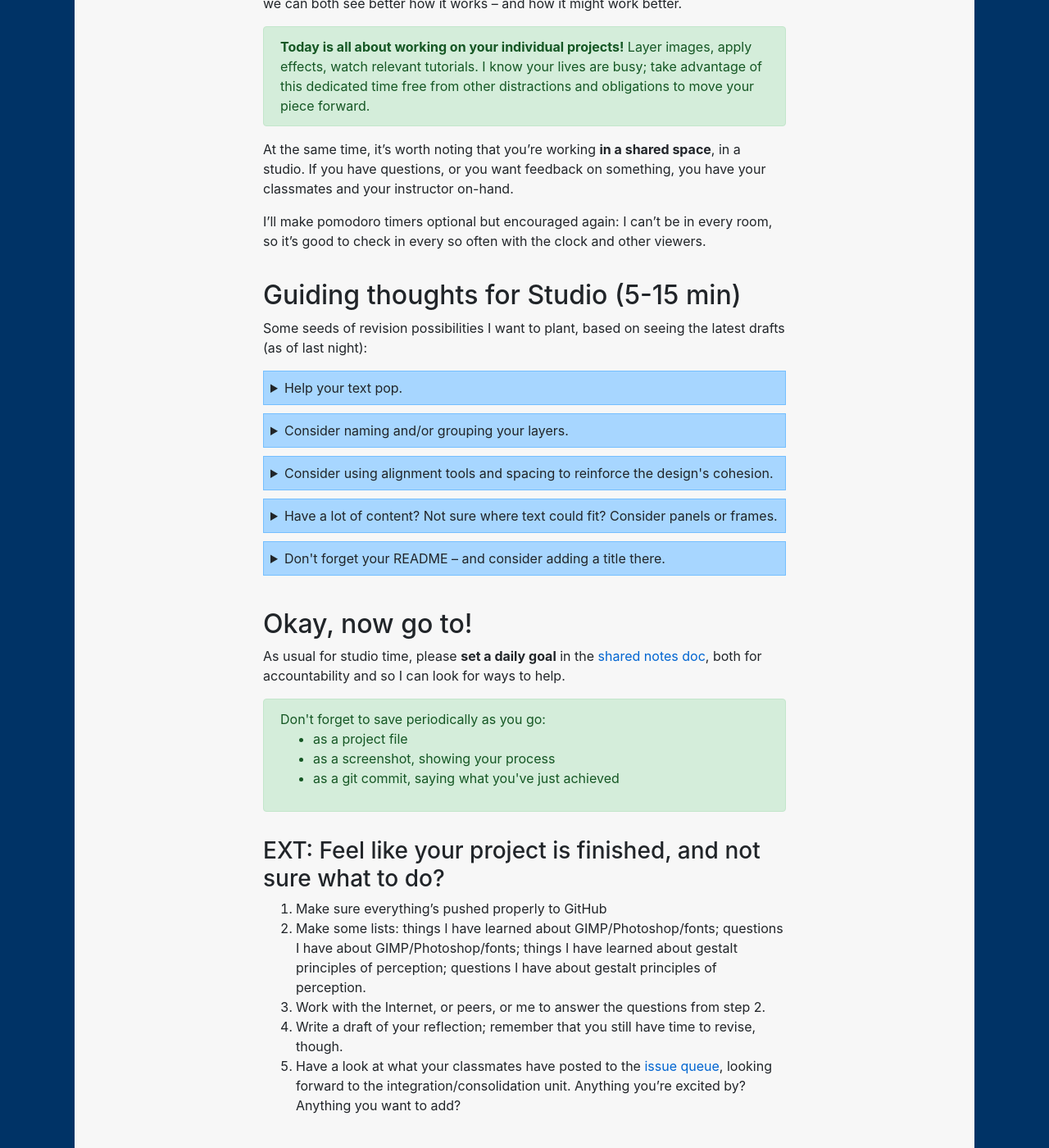
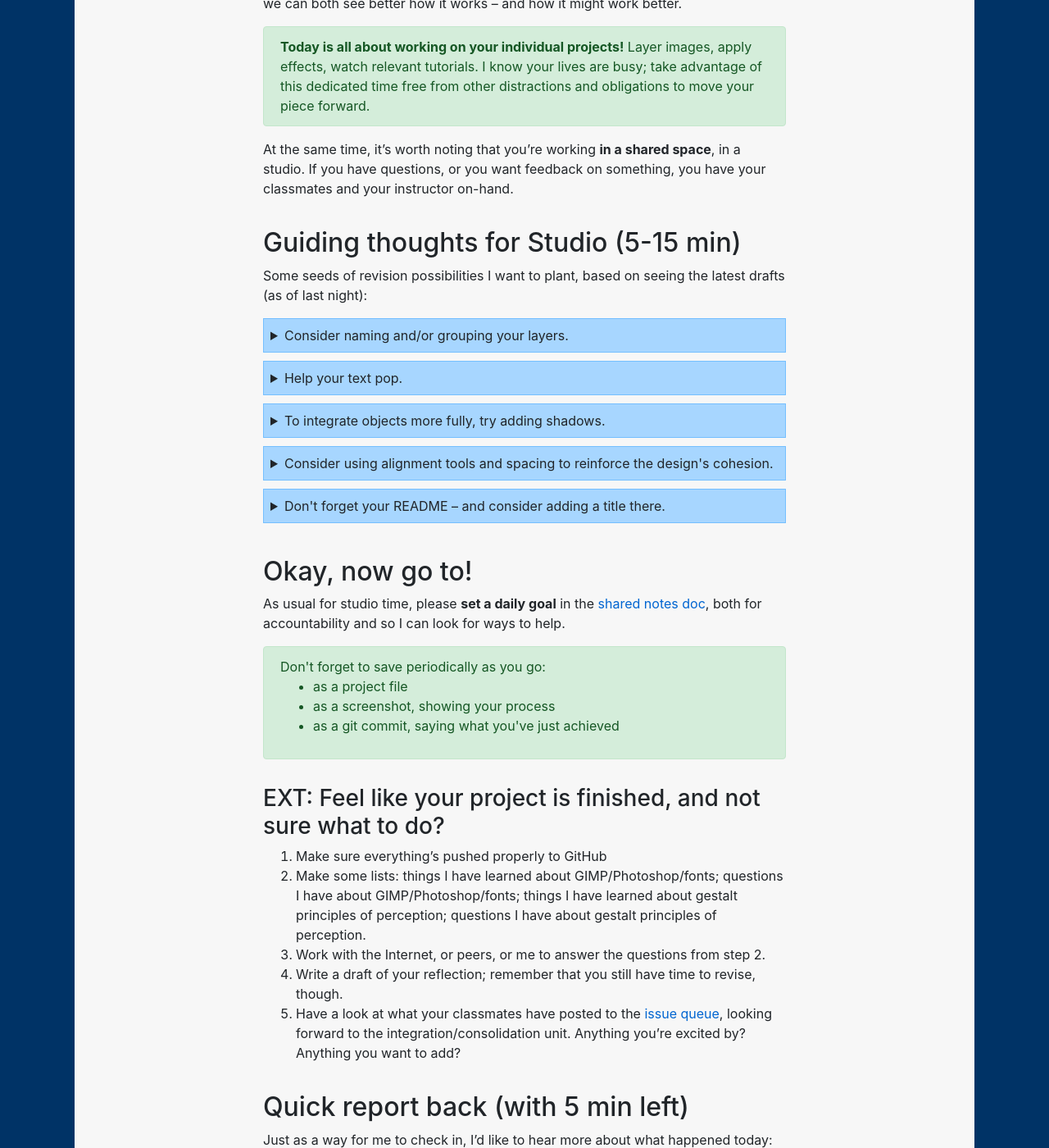
Before and after one commit to benmiller314/cdm2023spring, a Jekyll site: the page built from plans/lesson-14.md, in a window 1280 px wide and 1400 px high, scrolled down 621 px. Shown: the whole window at 82% size. Built offline with Jekyll 4.4.1, drawn with Linux system fonts in a browser that asks for light colours; our own code applies the rules of GitHub Pages for plain Markdown files; some of the changed lines change nothing that is shown.

Commit message:
add shadows, drop frames

```diff
--- a/plans/lesson-14.md
+++ b/plans/lesson-14.md
@@ -22,58 +22,62 @@
 
 At the same time, it's worth noting that you're working **in a shared space**, in a studio. If you have questions, or you want feedback on something, you have your classmates and your instructor on-hand.
 
-I'll make pomodoro timers optional but encouraged again: I can't be in every room, so it's good to check in every so often with the clock and other viewers.
 
 
 ## Guiding thoughts for Studio (5-15 min)
 Some seeds of revision possibilities I want to plant, based on seeing the latest drafts (as of last night):
 
 
-<details> <!-- text vs background -->
-<summary>Help your text pop.</summary>
+<details><summary>Consider naming and/or grouping your layers.</summary>
 
-<p>If you have text on your image, it can be tricky to get it to stand out against the background. Luckily, in a digital medium, we can collaborate with the machine to get some automated help. Play around with drop-shadow, or even the <strong>Xach effect</strong> – a quick-hit combination of highlight and drop-shadow – as explained in <a href="https://www.youtube.com/watch?v=oJiesAV32-8">this tutorial</a>. NB: this works by adding two new layers (a shadow, and a highlight), one of which is masked; you can change the order of layers to affect only the ones you want.</p>
+  GIMP doesn't let you select multiple layers at a time, but there is a workaround: as in PowerPoint, you can group objects (layers) together, and then move (or modify) the group as a unit. See <a href="https://docs.gimp.org/en/gimp-layer-groups.html">docs.gimp.org/en/gimp-layer-groups.html</a>.
 
-<p>There are lots of websites with more advice on drop-shadowing, so I recommend searching around for examples. Some key points:
-  <ul>
-    <li>The goal is contrast, so pick a color that's not too close to your text color – you especially want to change the <em>luminance</em> of the shadow relative to the text. Try giving the brighter color a luminance at least 4.5 times that of the darker color.</li>
-    <li>A little blur works better on image backgrounds than on solid backgrounds where it's more noticeable.</li>
-    <li>Drop-shadow works best on headlines, and less well on body text. If you need it everywhere, try going minimalist.</li>
-  </ul>
-</p>
+  (Photoshop does let you select multiple layers, but it also lets you group them – and it's not a bad idea, both as a shortcut to selection and as a clear visual indication of which layers ought to be affected together.)
 
-<p>Or just reconsider whether that text needs that background. <a href="http://overthinkingdesign.com/2015/01/when-to-use-drop-shadows/" title="including Jason Horst of Piksl Design, whose blog this link points to">Some have argued</a> that drop shadow is a "bandage" for bad design: that the real solution is to rearrange the layout so there's more contrast to begin with. Not always doable, but still: food for thought!</p>
+  Note the opportunity to then further organize your workspace with good naming practices!
+</details>
+
+<details><summary>Help your text pop.</summary>
+
+  <p>If you have text on your image, it can be tricky to get it to stand out against the background. Luckily, in a digital medium, we can collaborate with the machine to get some automated help. Play around with drop-shadow, or even the <strong>Xach effect</strong> – a quick-hit combination of highlight and drop-shadow – as explained in <a href="https://www.youtube.com/watch?v=oJiesAV32-8">this tutorial</a>. NB: this works by adding two new layers (a shadow, and a highlight), one of which is masked; you can change the order of layers to affect only the ones you want.</p>
+
+  <p>There are lots of websites with more advice on drop-shadowing, so I recommend searching around for examples. Some key points:
+    <ul>
+      <li>The goal is contrast, so pick a color that's not too close to your text color – you especially want to change the <em>luminance</em> of the shadow relative to the text. Try giving the brighter color a luminance at least 4.5 times that of the darker color.</li>
+      <li>A little blur works better on image backgrounds than on solid backgrounds where it's more noticeable.</li>
+      <li>Drop-shadow works best on headlines, and less well on body text. If you need it everywhere, try going minimalist.</li>
+    </ul>
+  </p>
+
+  <p>Or just reconsider whether that text needs that background. <a href="http://overthinkingdesign.com/2015/01/when-to-use-drop-shadows/" title="including Jason Horst of Piksl Design, whose blog this link points to">Some have argued</a> that drop shadow is a "bandage" for bad design: that the real solution is to rearrange the layout so there's more contrast to begin with. Not always doable, but still: food for thought!</p>
 
 </details>
 
-<details> <!-- group layers -->
-<summary>Consider naming and/or grouping your layers.</summary>
+<details><summary>To integrate objects more fully, try adding shadows.</summary>
 
-GIMP doesn't let you select multiple layers at a time, but there is a workaround: as in PowerPoint, you can group objects (layers) together, and then move (or modify) the group as a unit. See <a href="https://docs.gimp.org/en/gimp-layer-groups.html">docs.gimp.org/en/gimp-layer-groups.html</a>.
+  <p>Without shadows, objects and images brought in as layers can sometimes feel two-dimensional, floating over the scene (or stuck onto it) rather than inside of it. Sometimes that's exactly what you want! But if you're going for the illusion that people or objects are in the same space, slanting shadows that react as if to a shared light source can add a great deal of polish and realism.)</p>
 
-(Photoshop does let you select multiple layers, but it also lets you group them – and it's not a bad idea, both as a shortcut to selection and as a clear visual indication of which layers ought to be affected together.)
+  <p>Both GIMP and Photoshop come with automated drop-shadow effects, but depending on what you're trying to add, you'll get the best customization if you create a copy of your object to manipulate: painting it black, free-transforming it to the desired angle, and adding both blur and a gradient fade. I've found some good video tutorials for <a href="https://daviesmediadesign.com/project/create-a-realistic-shadow-for-objects-in-gimp/">creating realistic shadows in GIMP</a> and <a href="https://www.youtube.com/watch?v=5TuhBcN9k8w">creating realistic shadows in Photoshop</a>.</p>
 
-Note the opportunity to then further organize your workspace with good naming practices!
+  <p>And if you're trying to add text to a curved surface, you might be interested in related tutorials <a href="https://www.youtube.com/watch?v=Eg10xTOcrCM" title="Adding a label to a cylinder or can from Eli Afram's GIMP channel">in GIMP</a> and in <a href="https://www.youtube.com/watch?v=B0oqxV_lvf4" title="How to wrap text around a cylinder from 2 Minute Photoshop channel">Photoshop</a>.</p>
 </details>
 
-<details> <!-- Gestalt! it's good for UX -->
-<summary>Consider using alignment tools and spacing to reinforce the design's cohesion.</summary>
 
-<p>As you remember from the reading on <a href="https://www.smashingmagazine.com/2014/03/design-principles-visual-perception-and-the-principles-of-gestalt/">gestalt psychology of perception</a>, when objects' edges align, most viewers will treat them as related; if they're not quite aligned, that feeling of not-quite-rightness may seep into viewers' first impressions of the design.</p>
+<details><summary>Consider using alignment tools and spacing to reinforce the design's cohesion.</summary>
 
-<p>Both GIMP and Photoshop offer tools for aligning objects – which, in this context, usually means aligning layers. Here's the official <a href="https://docs.gimp.org/en/gimp-tool-align.html">GIMP documentation</a> and an <a title="which may share your frustrations" href="https://thegimptutorials.com/how-to-align-layers">outside tutorial</a>, plus the corresponding <a href="https://helpx.adobe.com/photoshop/using/aligning-layers.html">Photoshop documentation</a> and an <a href="https://jkost.com/blog/2021/10/align-and-distribute-layers-in-photoshop.html">outside tutorial there</a>, too, for good measure.</p>
+  <p>As you remember from the reading on <a href="https://www.smashingmagazine.com/2014/03/design-principles-visual-perception-and-the-principles-of-gestalt/">gestalt psychology of perception</a>, when objects' edges align, most viewers will treat them as related; if they're close-but-not-quite aligned, that feeling of not-quite-rightness may seep into viewers' first impressions of the design. (Note that this applies to symmetry, too: you can center or distribute things along a horizontal or vertical axis, and not just relative to the overall canvas.</p>
+
+  <p>Both GIMP and Photoshop offer tools for aligning or distributing objects – which, in this context, usually means aligning <em>layers</em>. Here's the official <a href="https://docs.gimp.org/en/gimp-tool-align.html">GIMP documentation</a> and an <a title="which may share your frustrations" href="https://thegimptutorials.com/how-to-align-layers">outside tutorial</a>, plus the corresponding <a href="https://helpx.adobe.com/photoshop/using/aligning-layers.html">Photoshop documentation</a> and an <a href="https://jkost.com/blog/2021/10/align-and-distribute-layers-in-photoshop.html">outside tutorial there</a>, too, for good measure.</p>
 </details>
 
-<details> <!-- panels, gestalt -->
-<summary>Have a lot of content? Not sure where text could fit? Consider panels or frames.</summary>
+<!-- <details><summary>Have a lot of content? Not sure where text could fit? Consider panels or frames.</summary>
 
-<p>This is related to the Gestalt <a href="https://www.smashingmagazine.com/2014/03/design-principles-visual-perception-and-the-principles-of-gestalt/#common-regions:~:text=%E2%80%9CElements%20are%20perceived%20as%20part%20of%20a%20group%20if%20they%20are%20located%20within%20the%20same%20closed%20region.%E2%80%9D">principle of common regions</a>. Much as a comic strip uses boxes to indicate a sequence of connected moments in time, you can divide your canvas into distinct areas, which can provide breath and space while preserving movement. There are several ways to define your areas: with distinct blocks of background image, color, or pattern; with a semi-opaque layer of white or black, acting like frosted glass over the layer below; or with positive-space images that cut between one chunk of the image and another.</p>
+  <p>This is related to the Gestalt <a href="https://www.smashingmagazine.com/2014/03/design-principles-visual-perception-and-the-principles-of-gestalt/#common-regions:~:text=%E2%80%9CElements%20are%20perceived%20as%20part%20of%20a%20group%20if%20they%20are%20located%20within%20the%20same%20closed%20region.%E2%80%9D">principle of common regions</a>. Much as a comic strip uses boxes to indicate a sequence of connected moments in time, you can divide your canvas into distinct areas, which can provide breath and space while preserving movement. There are several ways to define your areas: with distinct blocks of background image, color, or pattern; with a semi-opaque layer of white or black, acting like frosted glass over the layer below; or with positive-space images that cut between one chunk of the image and another.</p>
 
-<p>The same approach can also give you the effect of a museum poster, where the main image is framed as a single panel, with an off-image description delineated by a full-width rectangle (or full height, for a sidebar) of contrasting background. (Solid white or solid black often work well to signal "I'm not the image.") This technique can be useful for adding a clarifying slogan or title to an image, without messing up your existing design hierarchy.</p>
+  <p>The same approach can also give you the effect of a museum poster, where the main image is framed as a single panel, with an off-image description delineated by a full-width rectangle (or full height, for a sidebar) of contrasting background. (Solid white or solid black often work well to signal "I'm not the image.") This technique can be useful for adding a clarifying slogan or title to an image, without messing up your existing design hierarchy.</p>
 
-<figure><img src="https://ctl.s6img.com/society6/img/UBgJ7V-HVB_yaJ_z3jEuYwf2Hlo/w_700/posters/top/~artwork,fw_2718,fh_3618,fy_-3,iw_2718,ih_3623/s6-original-art-uploads/society6/uploads/misc/a5494e8a55c24a1090059d40a7ba40c3/~~/vincent-van-gogh-art-exhibition3045631-posters.jpg?wait=0&attempt=0" alt="Van Gogh at Arles, 1984 Met Museum: poster with text outside the image on plain white background"><figcaption>My parents totally had this poster in the 1980s. Apparently they're being <a href="https://society6.com/product/vincent-van-gogh-art-exhibition3045631_poster">reprinted now</a> for some reason?</figcaption></figure>
-
-</details>
+  <figure><img src="https://ctl.s6img.com/society6/img/UBgJ7V-HVB_yaJ_z3jEuYwf2Hlo/w_700/posters/top/~artwork,fw_2718,fh_3618,fy_-3,iw_2718,ih_3623/s6-original-art-uploads/society6/uploads/misc/a5494e8a55c24a1090059d40a7ba40c3/~~/vincent-van-gogh-art-exhibition3045631-posters.jpg?wait=0&attempt=0" alt="Van Gogh at Arles, 1984 Met Museum: poster with text outside the image on plain white background"><figcaption>My parents totally had this poster in the 1980s. Apparently they're being <a href="https://society6.com/product/vincent-van-gogh-art-exhibition3045631_poster">reprinted now</a> for some reason?</figcaption></figure>
+</details> -->
 
 <!-- <details><summary>Consider pointing viewers toward a follow-up.</summary>
 
@@ -86,14 +90,13 @@
 
 <details><summary>Don't forget your README – and consider adding a title there.</summary>
 
-A title can provide a context, a clue, a genre, a commentary; it can add an extra layer to viewer expectations. What will you call your collage?
+  <p>A title can provide a context, a clue, a genre, a commentary; it can add an extra layer to viewer expectations. What will you call your collage?</p>
 
-Not sure where a title would go? Think of placards in museums: alongside the image is pretty common. You can put the title in your README. Sometimes the title is obvious from the image itself; sometimes it's not. Likewise, ad campaigns often have titles, even if they're not referred to in the ads themselves.
+  <p>Not sure where a title would go? Think of placards in museums: alongside the image is pretty common. You can put the title in your README. Sometimes the title is obvious from the image itself; sometimes it's not. Likewise, ad campaigns often have titles, even if they're not referred to in the ads themselves.</p>
 </details>
 
 
-<!-- <details>
-<summary>Articulate permissions.</summary>
+<!-- <details><summary>Articulate permissions.</summary>
 
 If you're using images you didn't make yourself, be sure to include enough information to recover where it came from: a direct link to the image and to the specific license (if there is one) is ideal. Where to do this? Ideally, somewhere small in the image file itself: along a border, say, in a 10-point font. If you have a lot of images, and can't fit the credits on your image even with a small font, you can instead link to a file in your repository. Link shorteners, like ow.ly and bit.ly, will help here.
 
@@ -101,8 +104,7 @@
 </details>
 
 
-<details> <!-- pixellation
-<summary>Remember that scaling down is easier than scaling up</summary>
+<details><summary>Remember that scaling down is easier than scaling up</summary>
 
 <p>We talked about this a bit at the start of the unit, but it may bear repeating: both GIMP and Photoshop deal primarily in pixels, not vectors. (For vector graphics, try Inkscape and Adobe Illustrator.) So when you scale down an image or text, the software throws away the pixels it no longer needs; but if you then scale back up, it has to guess about what could fill in the gaps, and usually you'll get a blocky, pixellated appearance. Unless you're going for a Minecrafty look, that's probably not what you wanted.</p>
 
@@ -111,8 +113,7 @@
 </details>
 -->
 <!--
-<details>
-<summary>If your effects aren't showing up, try increasing the layer size.</summary>
+<details><summary>If your effects aren't showing up, try increasing the layer size.</summary>
 
 Sometimes GIMP seems to promise the world, but when you apply the effect, it's like nothing happened. In these cases, it's often possible that you're just reaching past the edge of your workspace. See whether you get better results after Layer > Layer to Image Size (or give yourself more room overall with Image > Canvas Size).
 </details> -->
```
